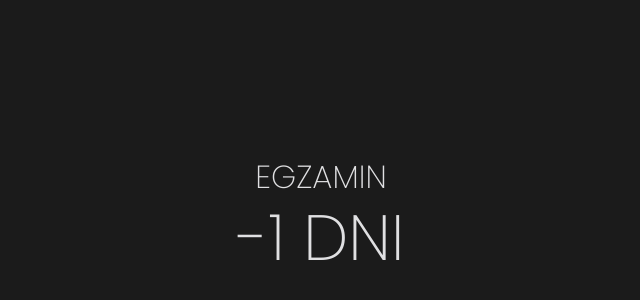
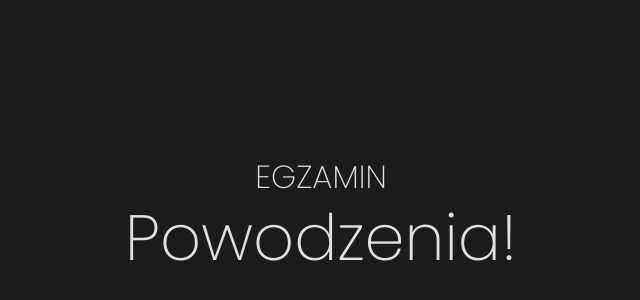
Before and after one commit to KM127PL/km127pl.github.io, a plain HTML site: page egzaminy/index.html in a window 1280 px wide. Shown: the part 100-400 px from the top of the page, without its empty margins (319-959 px from the left). Drawn offline with Linux system fonts and the light colour scheme; files that its build step writes are made by us from their sources.

Commit message:
Update index.html

```diff
--- a/egzaminy/index.html
+++ b/egzaminy/index.html
@@ -14,7 +14,7 @@
 <body>
 
 <script type = "text/javascript" >
-    // JavaScript program to illustrate
+   /* // JavaScript program to illustrate
     // calculation of no. of days between two date
 
     // To set two dates to two variables
@@ -26,10 +26,10 @@ var Difference_In_Time = date1.getTime() - date2.getTime();
 
 // To calculate the no. of days between two dates
 var Difference_In_Days = Difference_In_Time / (1000 * 3600 * 24);
-
+  */
 //To display the final no. of days (result)
 document.write("<div class=\"time\">EGZAMIN</div><br>"
-               + `<div class="days">${Math.round(Difference_In_Days)} DNI</div>`);
+               + `<div class="days">Powodzenia!</div>`);
 document.write(`<meta property=\"og:description\" content=\"${Math.round(Difference_In_Days)} Days\">`)
 
 </script>
```
